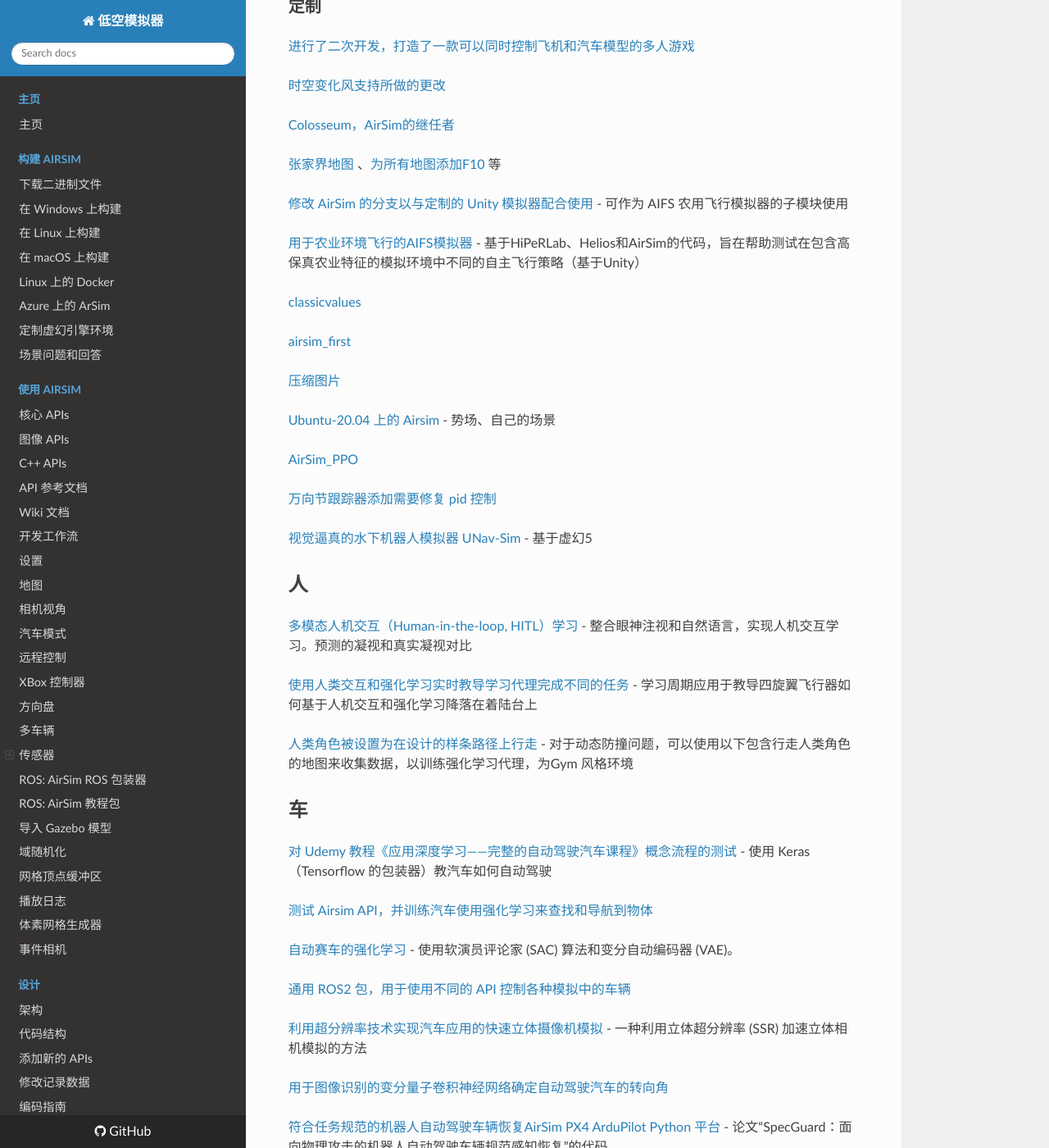
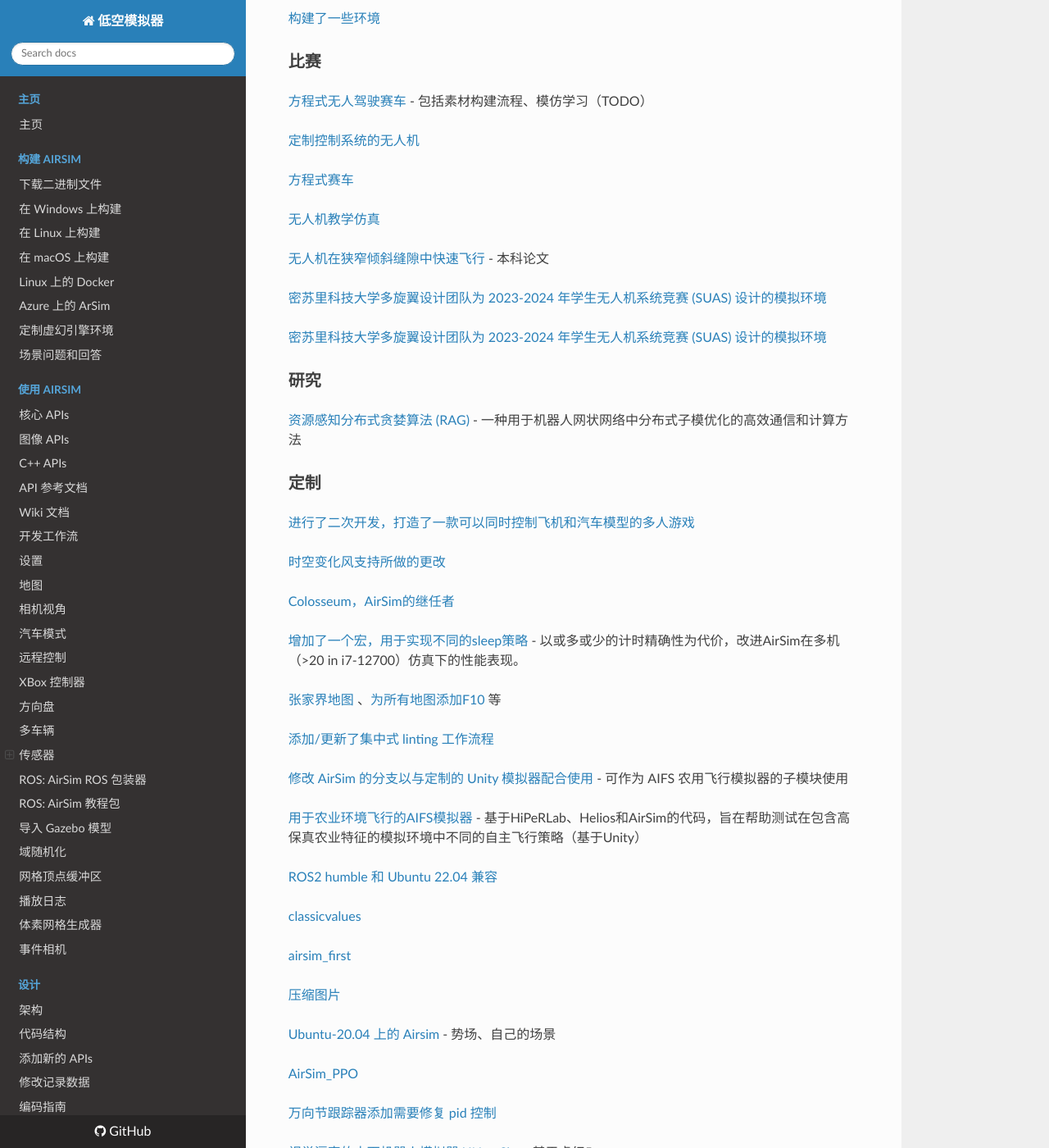
Before and after one commit to nongfu212/air_doc, an MkDocs documentation site: the page built from docs/third/used_by.md, in a window 1280 px wide and 1400 px high, scrolled down 7951 px. Shown: the whole window at 82% size. Built offline with MkDocs 1.6.1, drawn with Linux system fonts in a browser that asks for light colours; nearby versions of some CDN libraries; some of the changed text lies outside the part shown.

Commit message:
更新软件引用

```diff
--- a/docs/third/used_by.md
+++ b/docs/third/used_by.md
@@ -1,7 +1,7 @@
 # [使用AirSim的项目](https://github.com/microsoft/AirSim/network/dependents)
 
-<!-- 整理到的页面：https://github.com/microsoft/AirSim/network/dependents?dependents_before=MzgwNzc3Njk2MDI -->
-<!-- 整理到的仓库：https://github.com/tsinghua-fib-lab/EmbodiedCity -->
+<!-- 整理到的页面：https://github.com/microsoft/AirSim/network/dependents?dependents_before=NDIwNTcwNTEwNDE -->
+<!-- 整理到的仓库：https://github.com/deameW/AirSim212 -->
 
 
 ## 飞行器
@@ -73,6 +73,12 @@
 
 [MOAAPP - 基于多目标注意力的自适应路径规划器（无人机路径规划）](https://github.com/saswatakumardash/MOAAPP-PathPlanner) - 采用深度 Q 学习 (DQN)，并结合长短期记忆(LSTM)和注意力机制进行强化学习。它利用 AirSim 仿真环境增强无人机在复杂、障碍物密集环境中的导航能力，并优化路径长度、安全性和能效等多个目标。
 
+[结合深度强化学习 (DRL)和深度地图，以增强无人机导航和避障能力](https://github.com/omidaghdaeiii/d3qn-drone-navigation) - 集成了Dueling Double Deep Q 网络 (D3QN)和ResNet-8架构，以实现精准的运动指令和稳健的转向角度预测
+
+[在复杂的环境中训练导航策略](https://github.com/deameW/AirSim212)
+
+[基于八叉树的无人机寻路算法](https://github.com/Midas75/AirSim-OCTree-PathFinding)
+
 [使用 AirSim 中的 A* 寻路、传感器数据集成和 YOLO 物体检测的自动驾驶汽车控制系统](https://github.com/oaslananka/Airsim101_Yolov10)
 
 
@@ -129,9 +135,15 @@
 
 [OptimalEmission-SUMO-强化学习](https://github.com/gustavomoers/OptimalEmission-SUMO-ReinforcementLearning)
 
+[使用PPO（近端策略优化）算法对无人机控制进行训练和测试强化学习（RL）模型](https://github.com/aashiq-04/Drone_RL)
+
+[评估不同模拟环境中无人机导航的强化学习算法](https://github.com/ceciljoseph97/uavDRL)
+
 [在 AirSim（一个用于无人机和其他车辆的模拟环境）中实现了一个深度 Q 网络 (DQN) 代理](https://github.com/zispin/drone-simulation-ai) - 该代理旨在跟踪球体，并在保持球体在视野范围内的同时，与球体保持一定距离
 
 [收集安装在车辆上的距离传感器，输入到DQN神经网络中，学习操作无人机完成访问任务](https://github.com/Kura0913/Airsim-DQN)
+
+[强化学习在四旋翼无人机飞行动作控制中的应用](https://github.com/shawn243498/Reinforcement-Learning-in-Controlling-Quadrotor-UAV-Flight-Actions)
 
 
 
@@ -206,6 +218,11 @@
 [空中研究模拟作战](https://github.com/Raspet-Flight-Research-Laboratory/SOAR)
 
 [用于 FPV 战斗无人机（模拟器版本）的带目标跟踪功能的自动驾驶仪](https://github.com/under0tech/autopilot_bee_sim)
+
+[用于搜索和救援行动的自主无人机导航系统项目](https://github.com/abellit/AIUAVProject)
+
+
+[嵌入式无人机控制系统具有基于 LiDAR 的物体检测、实时导航和精确着陆功能](https://github.com/Akira1906/trentos-drone)
 
 
 ### 数据
@@ -298,12 +315,18 @@
 
 [方程式赛车](https://github.com/AdityaNG/VRE_PATH_PLANNER)
 
+[无人机教学仿真](https://github.com/ysskyboy/AirmSim4School)
+
 [无人机在狭窄倾斜缝隙中快速飞行](https://github.com/alirezanobakht13/Flight-through-Narrow-Gaps) - 本科论文
 
 [密苏里科技大学多旋翼设计团队为 2023-2024 年学生无人机系统竞赛 (SUAS) 设计的模拟环境](https://github.com/MissouriMRR/Simulation-2023)
 
 [密苏里科技大学多旋翼设计团队为 2023-2024 年学生无人机系统竞赛 (SUAS) 设计的模拟环境](https://github.com/MissouriMRR/Simulation-2024-SUAS-Enviroment)
 
+
+### 研究
+
+[资源感知分布式贪婪算法 (RAG)](https://github.com/UM-iRaL/Resource-Aware-Coordination-AirSim) - 一种用于机器人网状网络中分布式子模优化的高效通信和计算方法
 
 
 ### 定制
@@ -314,11 +337,17 @@
 
 [Colosseum，AirSim的继任者](https://github.com/akhil22/Colosseum)
 
+[增加了一个宏，用于实现不同的sleep策略](https://github.com/Midas75/AirSim) - 以或多或少的计时精确性为代价，改进AirSim在多机（>20 in i7-12700）仿真下的性能表现。
+
 [张家界地图](https://github.com/microsoft/AirSim-Drone-Racing-Lab-Source/commit/4a03fd554534a946a27c4dd7c3067b8515f4fb70) 、[为所有地图添加F10](https://github.com/microsoft/AirSim-Drone-Racing-Lab-Source/commit/c8847d41871590b69636d9c371172f94096f3e78) 等
+
+[添加/更新了集中式 linting 工作流程](https://github.com/spearuav/ninox-custom-airsim)
 
 [修改 AirSim 的分支以与定制的 Unity 模拟器配合使用](https://github.com/muellerlab/AIFS_AirSim_Release) - 可作为 AIFS 农用飞行模拟器的子模块使用
 
 [用于农业环境飞行的AIFS模拟器](https://github.com/muellerlab/agri-fly) - 基于HiPeRLab、Helios和AirSim的代码，旨在帮助测试在包含高保真农业特征的模拟环境中不同的自主飞行策略（基于Unity）
+
+[ROS2 humble 和 Ubuntu 22.04 兼容](https://github.com/Jois-Shreyank/AirSim-Execo)
 
 [classicvalues](https://github.com/microsoft/AirSim/compare/main...classicvalues:AirSim:master)
 
@@ -362,9 +391,13 @@
 
 [利用超分辨率技术实现汽车应用的快速立体摄像机模拟](https://github.com/hamedhaghighi/ETSSR) - 一种利用立体超分辨率 (SSR) 加速立体相机模拟的方法
 
+[端到端自动驾驶](https://github.com/IksangJeong/End-To-End-Self-driving)
+
 [用于图像识别的变分量子卷积神经网络确定自动驾驶汽车的转向角](https://github.com/soundwaverohit/QuantumSelfDriving)
 
 [符合任务规范的机器人自动驾驶车辆恢复AirSim PX4 ArduPilot Python 平台](https://github.com/DependableSystemsLab/specguard) - 论文“SpecGuard：面向物理攻击的机器人自动驾驶车辆规范感知恢复”的代码
+
+[采用深度 Q 学习的自动驾驶汽车](https://github.com/BurakAhmet/Autonomous-Car-with-Deep-Q-Learning)
 
 [从标签（由激光雷达文件生成）中提取 GPS 数据，运行模拟并使用 PID 控制器控制汽车](https://github.com/AsmaTheWizard/deepen-ai-script)
 
@@ -399,3 +434,5 @@
 [m2g_racing](https://github.com/Mercy2Green/m2g_racing)
 
 [airSim_Drone](https://github.com/Samuel-Fipps/airSim_Drone)
+
+[Autonomous-Drone](https://github.com/AarizF/Autonomous-Drone) - PEDRA 由 Aqeel Anwar 开发。对模型训练配置进行了更改，以简化和训练自主模型。
```
Also changed, not shown: other parts of docs/third/used_by.md (+2 -0 lines).
